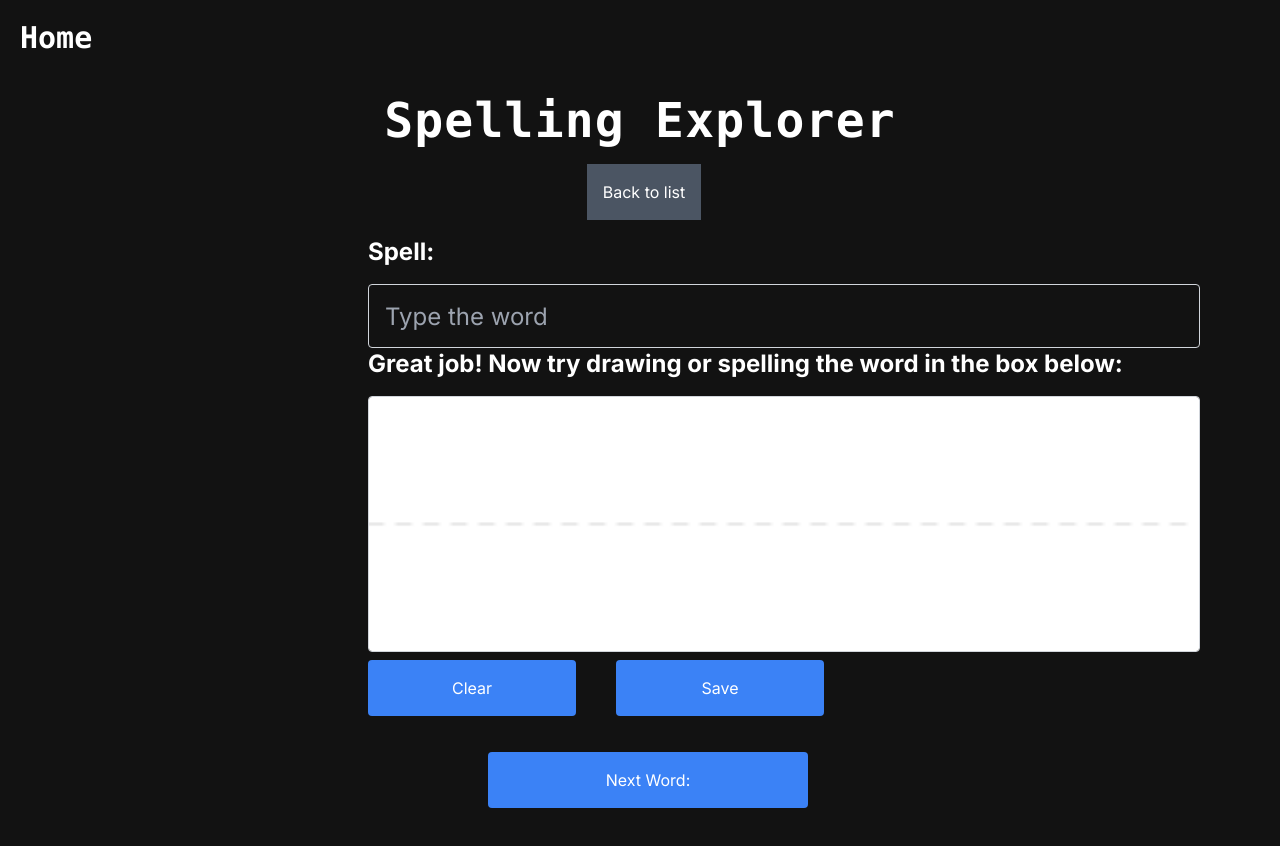
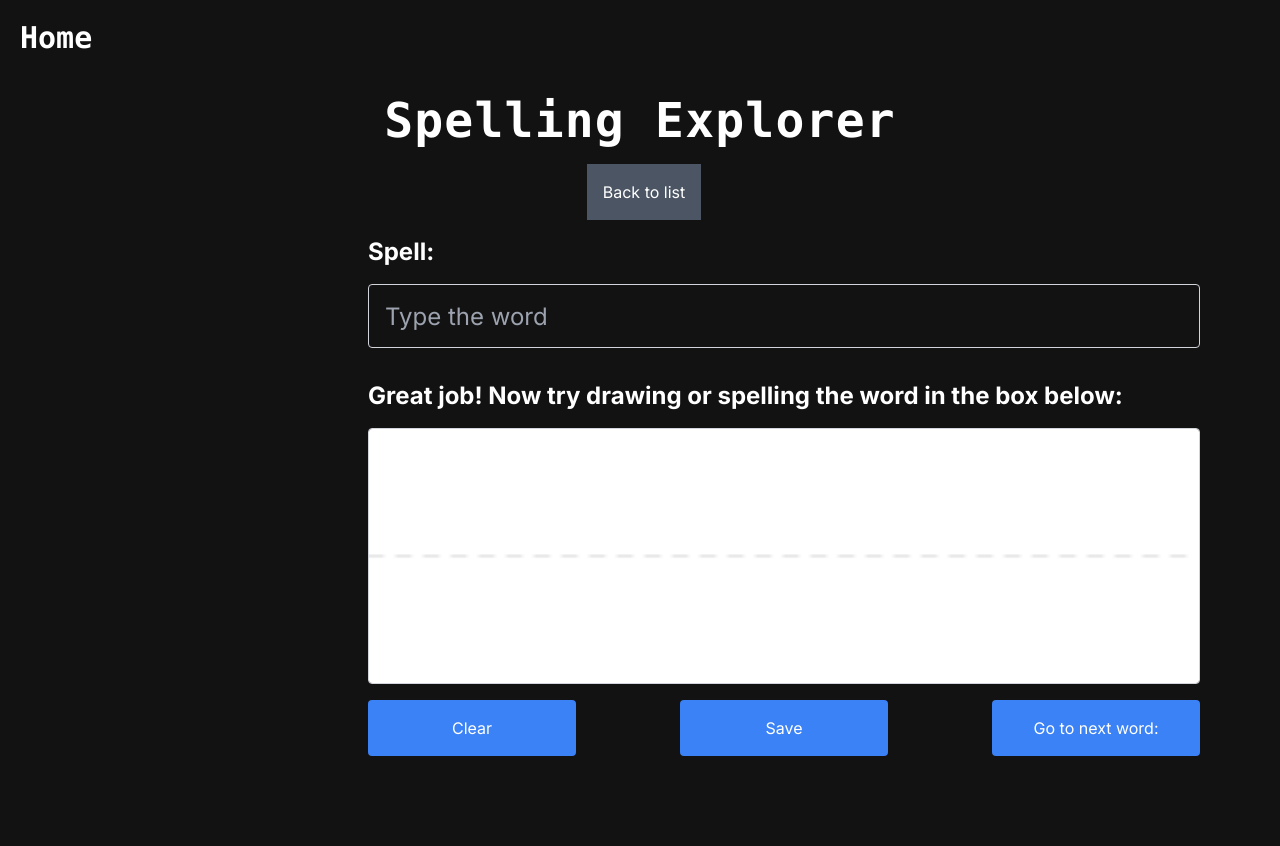
Before and after one commit to hadmacker/numbrella, a Next.js app: page /words/spelling/letsspell in a window 1280 px wide. Shown: the top 846 px of the page. Built offline with nearby package versions, Linux system fonts and the light colour scheme.

Commit message:
spelling explorer with list editor

```diff
--- a/app/words/spelling/letsspell/page.tsx
+++ b/app/words/spelling/letsspell/page.tsx
@@ -38,6 +38,7 @@ const LetsSpell = () => {
       if (selectedList) {
         setWords(selectedList.words);
         setSelectedWord(selectedList.words[0]);
+        setPeekNextWord(selectedList.words[1] || '');
       }
     }
   }, []);
@@ -55,31 +56,31 @@ const LetsSpell = () => {
         <span style={{ color: isCorrect ? correctColor : 'white' }}>
           {userInput[index] || char }
         </span>
-        <br />
-        {isCorrect ? <span style={{ color: correctColor }}>&nbsp;</span> :
-        <span style={{ color: 'white' }}>&nbsp;</span> }
       </span>
       );
     });
   };
 
   const initializeContext = (ctx: CanvasRenderingContext2D) => {
+    const width = ctx.canvas.width;
+    const height = ctx.canvas.height;
+
     ctx.fillStyle = 'white'; // Set canvas background color to white
-    ctx.fillRect(0, 0, ctx.canvas.width, ctx.canvas.height);
+    ctx.fillRect(0, 0, width, height);
 
-    const y = (ctx.canvas.height / 4) * 2;
+    const y = (height / 4) * 2;
     ctx.strokeStyle = 'lightgray';
     ctx.lineWidth = 1;
     ctx.setLineDash([5, 5]); // Set dashed line pattern
     ctx.beginPath();
     ctx.moveTo(0, y);
-    ctx.lineTo(ctx.canvas.width, y);
+    ctx.lineTo(width, y);
     ctx.stroke();
     ctx.setLineDash([]); // Reset line dash
 
     // Draw the selected word at the top left
     ctx.fillStyle = 'black';
-    ctx.font = '14px Arial';
+    ctx.font = '12px Arial';
     ctx.fillText(selectedWord ?? "", 5, 20);
 
     ctx.lineCap = 'round';
@@ -203,7 +204,7 @@ const LetsSpell = () => {
       <a href="/words/spelling"
         className={`p-4 ml-2 bg-gray-600`}
       >Back to list</a>
-      <div className="flex w-full max-w-6xl overflow-hidden">
+      <div className="flex w-full max-w-6xl">
         <div className="w-1/4 p-4 h-full overflow-y-auto h-full">
           <h3 className="text-2xl font-bold mb-4">{level}</h3>
           <ul>
@@ -235,7 +236,7 @@ const LetsSpell = () => {
           </div>
           {activeTab === 'type' && (
             <>
-            <div>
+            <div className="mt-8">
               <h3 className="text-2xl font-bold mb-4">Great job! Now try drawing or spelling the word in the box below:</h3>
             </div>
             <div>
@@ -250,6 +251,7 @@ const LetsSpell = () => {
                 className="border border-gray-300 rounded w-full h-64"
                 style={{ touchAction: 'none' }}
               ></canvas>
+              <div className="flex justify-between mt-2">
               <button
                 className="mt-2 p-4 w-1/4 bg-blue-500 text-white rounded"
                 onClick={handleClearCanvas}
@@ -262,17 +264,18 @@ const LetsSpell = () => {
               >
                 Save
               </button>
+              <button
+                className="mt-2 ml-10 p-4 w-1/4 bg-blue-500 text-white rounded"
+                onClick={handleNextWord}
+              >
+                {"Go to next word: " + peekNextWord}
+            </button>
+            </div>
             </div>
             </>
           )}
         </div>
       </div>
-      <button
-          className="mt-5 ml-4 p-4 w-1/4 bg-blue-500 text-white rounded"
-          onClick={handleNextWord}
-        >
-          {"Next Word: " + peekNextWord}
-        </button>
     </div>
   );
 };
--- a/app/words/spelling/page.tsx
+++ b/app/words/spelling/page.tsx
@@ -21,8 +21,15 @@ const Page = () => {
   useEffect(() => {
     const storedLists = JSON.parse(localStorage.getItem('wordLists') || '[]');
     const validLists = storedLists.filter((list: { name: string, words: string[] }) => list.name && list.words && list.words.length > 0);
+    if (validLists.length === 0) {
+      const planetsList = {
+        name: "Planets of the Solar System",
+        words: ["Mercury", "Venus", "Earth", "Mars", "Jupiter", "Saturn", "Uranus", "Neptune"]
+      };
+      validLists.push(planetsList);
+      localStorage.setItem('wordLists', JSON.stringify(validLists));
+    }
     setWordLists(validLists);
-    localStorage.setItem('wordLists', JSON.stringify(validLists));
   }, []);
 
   const handleCreateList = () => {
@@ -119,7 +126,7 @@ const Page = () => {
           ))}
         </div>
         {showModal && (
-          <div className="modal fixed inset-0 flex items-center justify-center bg-black bg-opacity-50" onClick={closeModal}>
+          <div className="modal fixed inset-0 flex items-center justify-center bg-black bg-opacity-50 overflow-auto" onClick={closeModal}>
             <div className="bg-white p-6 rounded shadow-lg max-w-lg w-full" onClick={(e) => e.stopPropagation()}>
               <h3 className="text-xl font-bold mb-4 text-black">{listToEdit ? 'Edit Word List' : 'Create Word List'}</h3>
               <div className="mb-4">
@@ -177,7 +184,7 @@ const Page = () => {
           </div>
         )}
         {listToDelete && (
-          <div className="modal fixed inset-0 flex items-center justify-center bg-black bg-opacity-50" onClick={closeModal}>
+          <div className="modal fixed inset-0 flex items-center justify-center bg-black bg-opacity-50 overflow-auto" onClick={closeModal}>
             <div className="bg-white p-6 rounded shadow-lg max-w-lg w-full" onClick={(e) => e.stopPropagation()}>
               <h3 className="text-xl font-bold mb-4 text-black">
                 Do you want to delete <span className="text-blue-500">{listToDelete}</span>?
```
